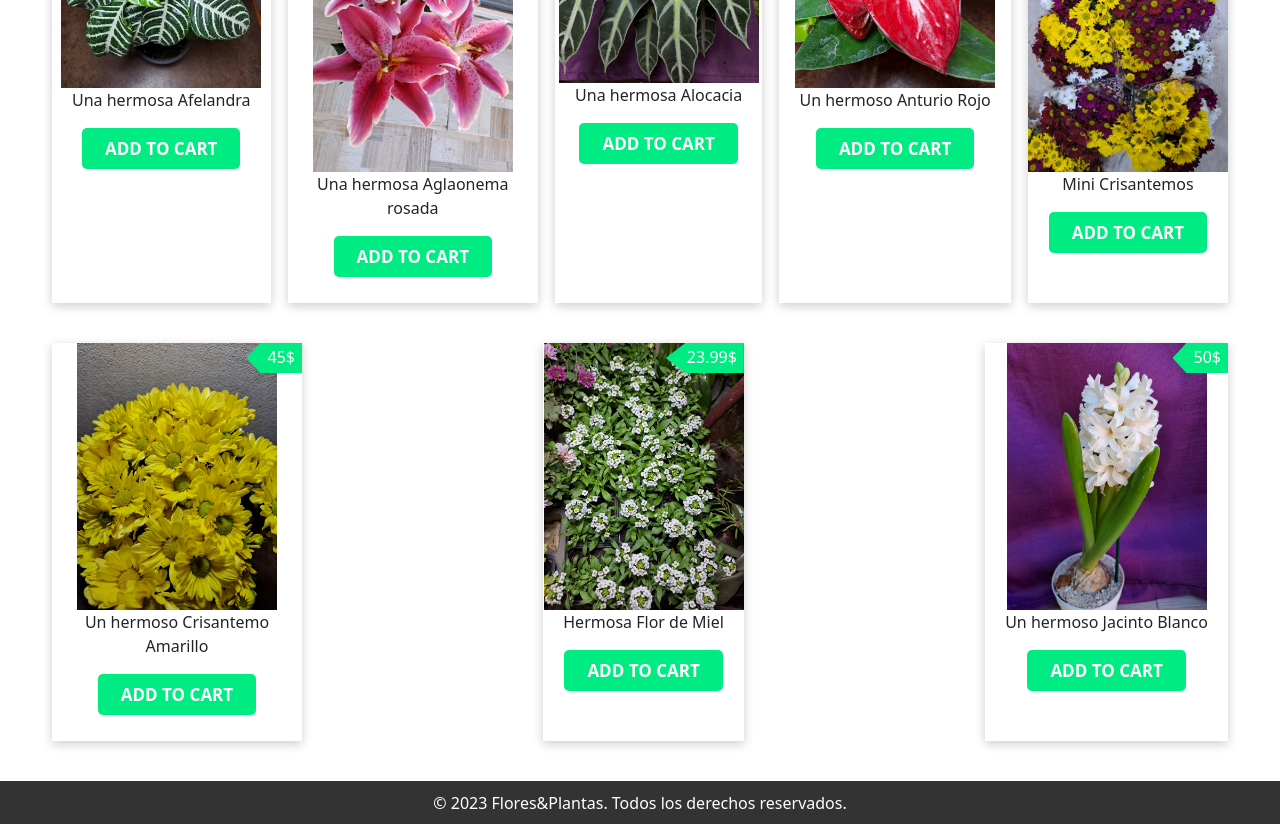
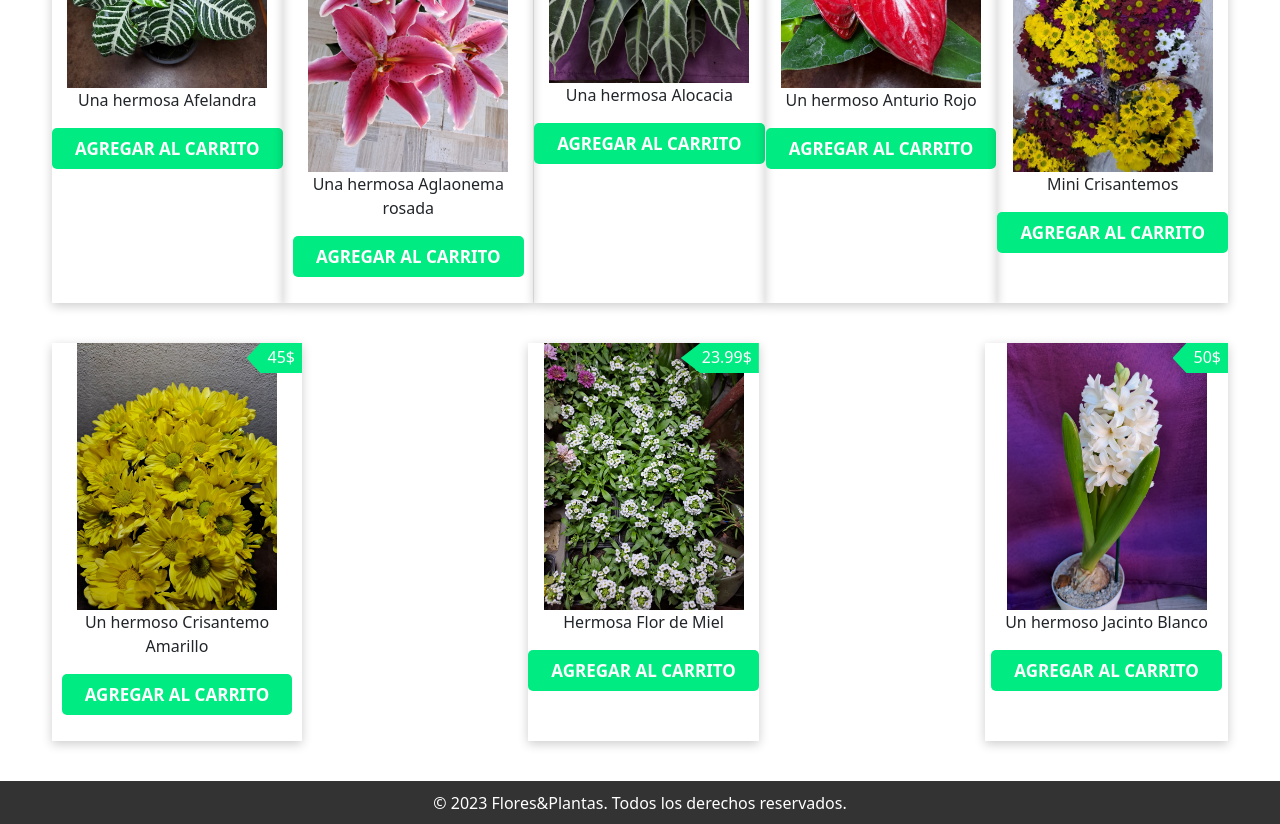
Before and after one commit to AgusFlores21/Clase-de-Desarrollo-Web, a website: page Pages/Productos.html in a window 1280 px wide. Shown: the part 480-1304 px from the top of the page. Drawn offline with Linux system fonts and the light colour scheme.

Commit message:
Actualizando

```diff
--- a/Pages/Productos.html
+++ b/Pages/Productos.html
@@ -76,7 +76,7 @@
                     <p><span>20</span>$</p>
                 </div>
                 <p class="title">Una hermosa Afelandra</p>
-                <a href="" data-id="1" class="btn-add-cart">add to cart</a>
+                <a href="" data-id="1" class="btn-add-cart">Agregar al Carrito</a>
             </div>
             <div class="carts">
                 <div>
@@ -84,7 +84,7 @@
                     <p><span>35</span>$</p>
                 </div>
                 <p class="title"> Una hermosa Aglaonema rosada</p>
-                <a href="" class="btn-add-cart" data-id="2">add to cart</a>
+                <a href="" class="btn-add-cart" data-id="2">Agregar al Carrito</a>
             </div>
             <div class="carts">
                 <div>
@@ -92,7 +92,7 @@
                     <p><span>15.50</span>$</p>
                 </div>
                 <p class="title">Una hermosa Alocacia</p>
-                <a href="" data-id="3" class="btn-add-cart">add to cart</a>
+                <a href="" data-id="3" class="btn-add-cart">Agregar al Carrito</a>
             </div>
             <div class="carts">
                 <div>
@@ -100,7 +100,7 @@
                     <p><span>20.20</span>$</p>
                 </div>
                 <p class="title">Un hermoso Anturio Rojo</p>
-                <a href="" data-id="4" class="btn-add-cart">add to cart</a>
+                <a href="" data-id="4" class="btn-add-cart">Agregar al Carrito</a>
             </div>
             <div class="carts">
                 <div>
@@ -108,7 +108,7 @@
                     <p><span>19</span>$</p>
                 </div>
                 <p class="title"> Mini Crisantemos</p>
-                <a href="" data-id="5" class="btn-add-cart">add to cart</a>
+                <a href="" data-id="5" class="btn-add-cart">Agregar al Carrito</a>
             </div>
             <div class="carts">
                 <div>
@@ -116,7 +116,7 @@
                     <p><span>45</span>$</p>
                 </div>
                 <p class="title">Un hermoso Crisantemo Amarillo</p>
-                <a href="" data-id="6" class="btn-add-cart">add to cart</a>
+                <a href="" data-id="6" class="btn-add-cart">Agregar al Carrito</a>
             </div>
             <div class="carts">
                 <div>
@@ -124,7 +124,7 @@
                     <p><span>23.99</span>$</p>
                 </div>
                 <p class="title">Hermosa Flor de Miel</p>
-                <a href="" data-id="7" class="btn-add-cart">add to cart</a>
+                <a href="" data-id="7" class="btn-add-cart">Agregar al Carrito</a>
             </div>
             <div class="carts">
                 <div>
@@ -132,7 +132,7 @@
                     <p><span>50</span>$</p>
                 </div>
                 <p class="title"> Un hermoso Jacinto Blanco</p>
-                <a href="" data-id="8" class="btn-add-cart">add to cart</a>
+                <a href="" data-id="8" class="btn-add-cart">Agregar al Carrito</a>
             </div>
 
         </div>
```
Also changed, not shown: Pages/Sobre nosotros.html (+2 -0 lines), index.html (+2 -1 lines).
